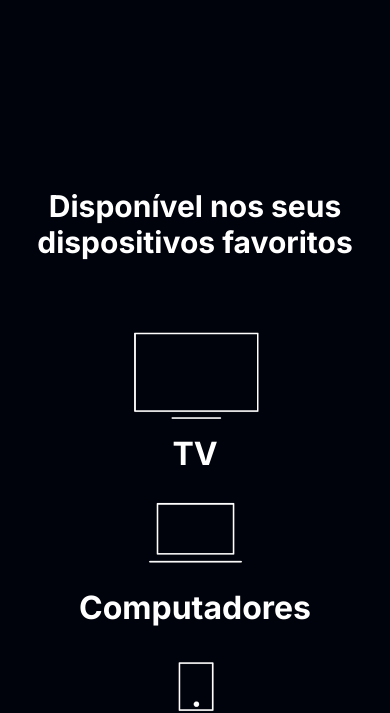
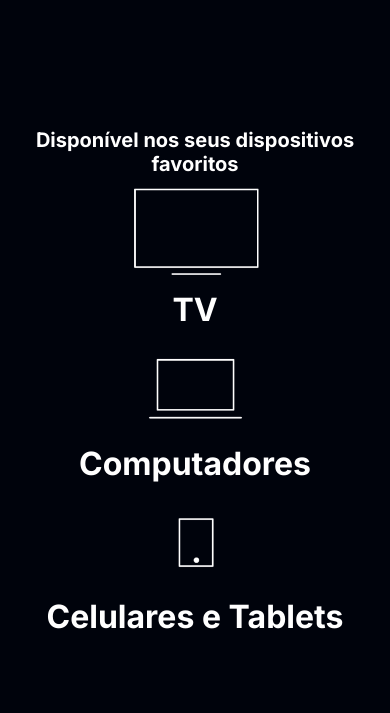
Before and after one commit to LuanaGoncalves177/Projeto_Alura-, a plain HTML site: page index.html in a window 390 px wide. Shown: the part 3280-3993 px from the top of the page. Drawn offline with Linux system fonts and the light colour scheme; a web font is replaced by a local one.

Commit message:
Add files via upload
Corrigindo o título de dispositivos.

```diff
--- a/style.css
+++ b/style.css
@@ -159,8 +159,12 @@ body {
     .rodape__lista {
         display: block;
     }
-    .descricao__titulo, .dispositivos__titulo {
+    .descricao__titulo {
         font-size: 30px;
+    }
+    .dispositivos__titulo{
+        font-size: 20px;
+        margin: 0 1em;
     }
     .container__botao, .botao-secundário {
         text-align: center;
```
